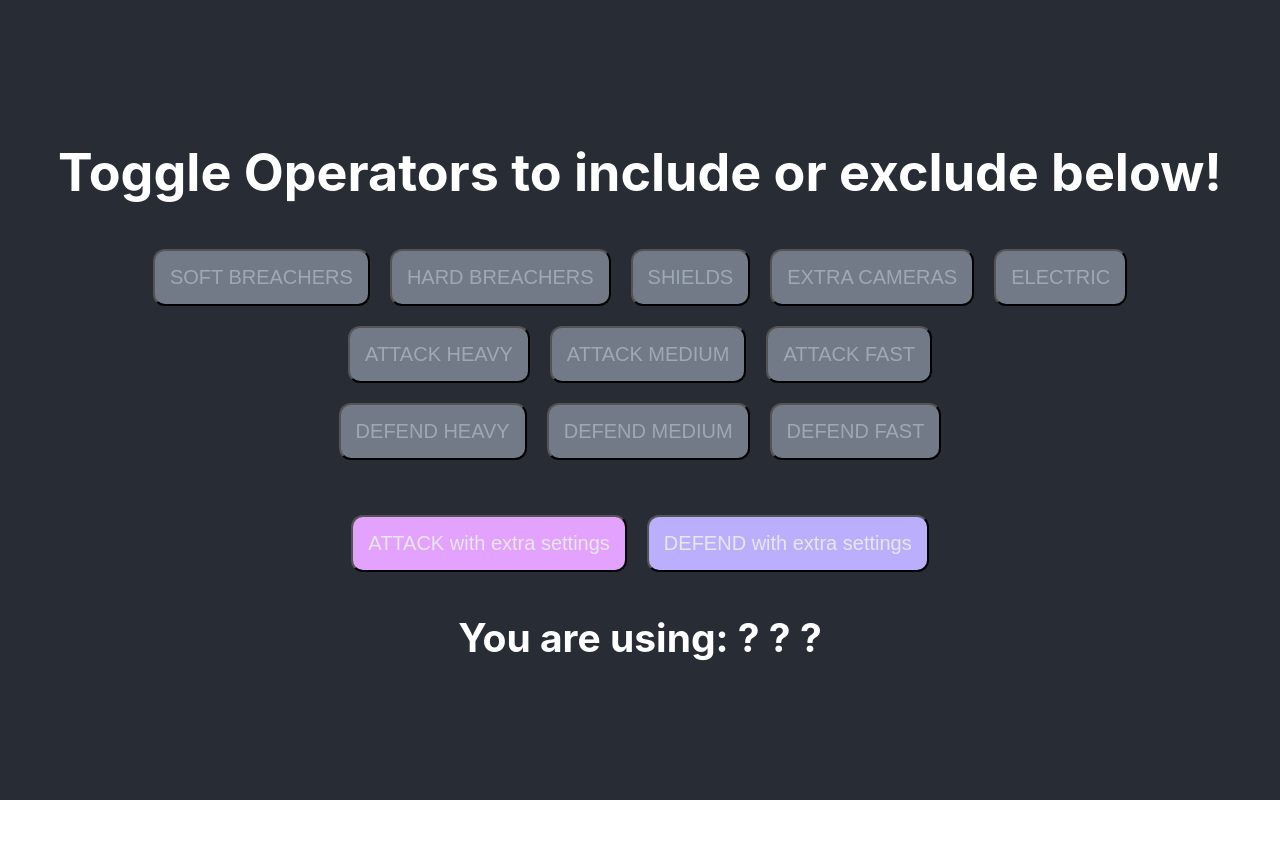
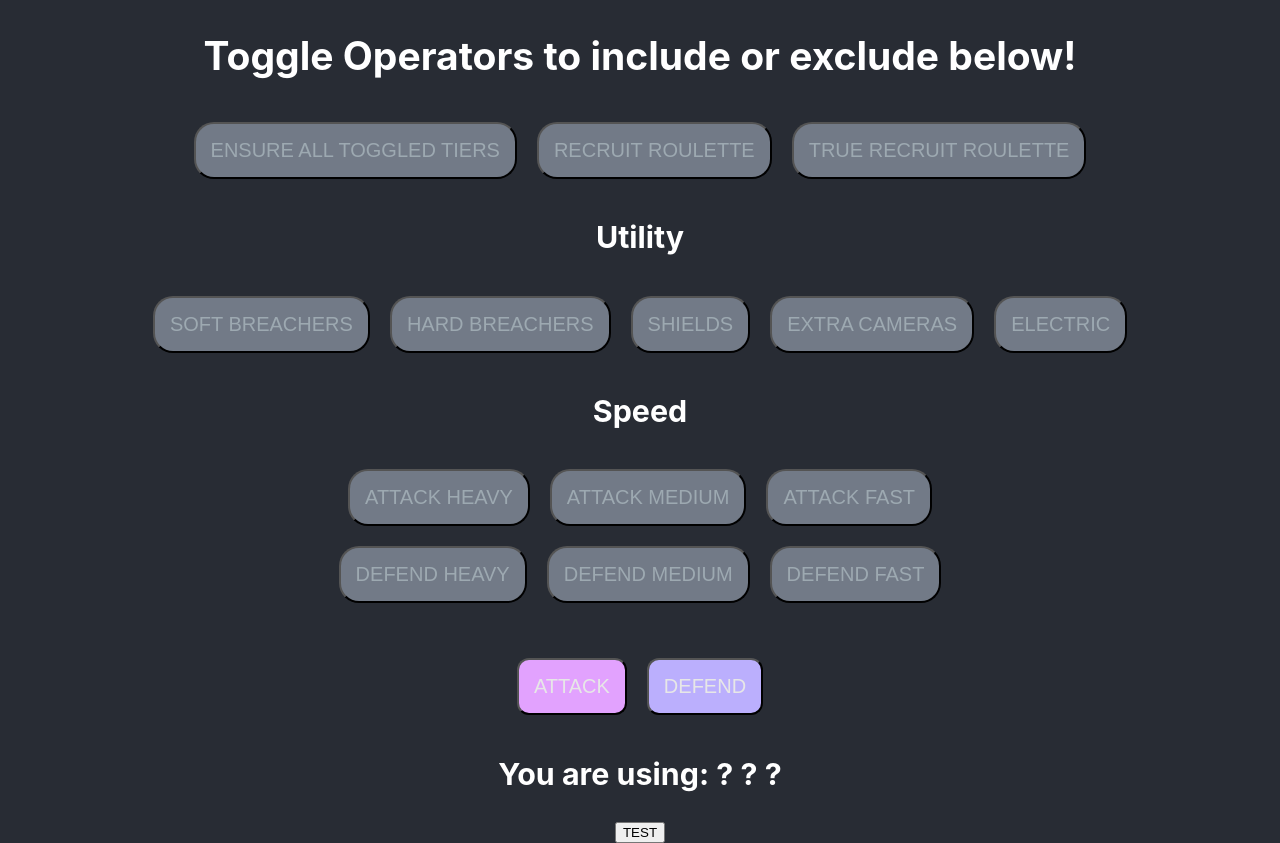
Before and after one commit to micahgrande/R6SRando, a React (Create React App) app: page / in a window 1280 px wide. Before the commit the page ends 800 px from the top, so only its background shows below. Built offline with nearby package versions, Linux system fonts and the light colour scheme.

Commit message:
Completed toggle category functionality

```diff
--- a/src/App.js
+++ b/src/App.js
@@ -28,6 +28,13 @@ const DefendFast = [3, 8, 9, 12, 16, 17, 19]
 const DefendMedium = [0, 1, 2, 6, 10, 11, 15, 22]
 const DefendHeavy = [4, 5, 7, 13, 14, 18, 20, 21, 23]
 
+let exclude = 0
+let high = 0
+let utilityCount = 0
+let utilityFlag = 0
+let speedCount = 0
+let speedFlag = 0
+
   const AttackStyle = {
     fontSize: "20px",
     backgroundColor: "#E2A2FE",
@@ -57,13 +64,31 @@ const DefendHeavy = [4, 5, 7, 13, 14, 18, 20, 21, 23]
     backgroundColor: "#727A87",
     padding: "15px",
     color: "#9DA9B1",
-    borderRadius: "12px",
+    borderRadius: "20px",
     margin: "10px"
   }
 
 function R6SRando() {
 
   let [Op, setOp] = useState("? ? ?") //variable shown as the name of who you're playing
+
+  const AllOptionsToggle = () => {
+    const button = document.getElementById("AllOptionsButton")
+          if (button.value === "OFF"){
+            exclude = 1
+            utilityToggle(button)
+          }
+          else {
+            exclude = 0
+            utilityToggle(button)
+          }
+  }
+  const RecruitRoulette = () => {
+    const button = document.getElementById("RecruitRoulette")
+  }
+  const TrueRecruitRoulette = () => {
+    const button = document.getElementById("TRUERecruitRoulette")
+  }
 
   //extra settings connected to similarly named buttons
         const SoftBreachToggle = () => {
@@ -73,14 +98,14 @@ function R6SRando() {
               AttackNumber[element]++
             })
             console.log("Attack: " + AttackNumber)
-            buttontoggle(button)
+            utilityToggle(button)
           }
           else {
             SoftBreach.forEach(function(element){
               AttackNumber[element]--
             })
             console.log("Attack: " + AttackNumber)
-            buttontoggle(button)
+            utilityToggle(button)
           }
         }
 
@@ -91,14 +116,14 @@ function R6SRando() {
               AttackNumber[element]++
             })
             console.log("Attack: " + AttackNumber)
-            buttontoggle(button)
+            utilityToggle(button)
           }
           else {
             HardBreach.forEach(function(element){
               AttackNumber[element]--
             })
             console.log("Attack: " + AttackNumber)
-            buttontoggle(button)
+            utilityToggle(button)
           }
         }
 
@@ -113,7 +138,7 @@ function R6SRando() {
             })
             console.log("Attack: " + AttackNumber)
             console.log("Defend: "+ DefendNumber)
-            buttontoggle(button)
+            utilityToggle(button)
           }
           else {
             ShieldAttack.forEach(function(element){
@@ -124,7 +149,7 @@ function R6SRando() {
             })
             console.log("Attack: "+AttackNumber)
             console.log("Defend: "+ DefendNumber)
-            buttontoggle(button)
+            utilityToggle(button)
           }
         }
         const CameraToggle = () => {
@@ -134,14 +159,14 @@ function R6SRando() {
               DefendNumber[element]++
             })
             console.log("Defend: " + DefendNumber)
-            buttontoggle(button)
+            utilityToggle(button)
           }
           else {
             Camera.forEach(function(element){
               DefendNumber[element]--
             })
             console.log("Defend: " + DefendNumber)
-            buttontoggle(button)
+            utilityToggle(button)
           }
         }
         const ElectricToggle = () => {
@@ -151,14 +176,15 @@ function R6SRando() {
               DefendNumber[element]++
             })
             console.log("Defend: " + DefendNumber)
-            buttontoggle(button)
+            utilityToggle(button)
+
           }
           else {
             Electric.forEach(function(element){
               DefendNumber[element]--
             })
             console.log("Defend: " + DefendNumber)
-            buttontoggle(button)
+            utilityToggle(button)
           }
         }
         const AttackHeavyToggle = () => {
@@ -168,14 +194,14 @@ function R6SRando() {
               AttackNumber[element]++
             })
             console.log("Attack: " + AttackNumber)
-            buttontoggle(button)
+            speedToggle(button)
           }
           else {
             AttackHeavy.forEach(function(element){
               AttackNumber[element]--
             })
             console.log("Attack: " + AttackNumber)
-            buttontoggle(button)
+            speedToggle(button)
           }
         }
         const AttackMediumToggle = () => {
@@ -185,14 +211,14 @@ function R6SRando() {
               AttackNumber[element]++
             })
             console.log("Attack: " + AttackNumber)
-            buttontoggle(button)
+            speedToggle(button)
           }
           else {
             AttackMedium.forEach(function(element){
               AttackNumber[element]--
             })
             console.log("Attack: " + AttackNumber)
-            buttontoggle(button)
+            speedToggle(button)
           }
         }
         const AttackFastToggle = () => {
@@ -202,14 +228,14 @@ function R6SRando() {
               AttackNumber[element]++
             })
             console.log("Attack: " + AttackNumber)
-            buttontoggle(button)
+            speedToggle(button)
           }
           else {
             AttackFast.forEach(function(element){
               AttackNumber[element]--
             })
             console.log("Attack: " + AttackNumber)
-            buttontoggle(button)
+            speedToggle(button)
           }
         }
         const DefendHeavyToggle = () => {
@@ -219,14 +245,14 @@ function R6SRando() {
               DefendNumber[element]++
             })
             console.log("Defend: " + DefendNumber)
-            buttontoggle(button)
+            speedToggle(button)
           }
           else {
             DefendHeavy.forEach(function(element){
               DefendNumber[element]--
             })
             console.log("Defend: " + DefendNumber)
-            buttontoggle(button)
+            speedToggle(button)
           }
         }
         const DefendMediumToggle = () => {
@@ -236,14 +262,14 @@ function R6SRando() {
               DefendNumber[element]++
             })
             console.log("Defend: " + DefendNumber)
-            buttontoggle(button)
+            speedToggle(button)
           }
           else {
             DefendMedium.forEach(function(element){
               DefendNumber[element]--
             })
             console.log("Defend: " + DefendNumber)
-            buttontoggle(button)
+            speedToggle(button)
           }
         }
         const DefendFastToggle = () => {
@@ -253,21 +279,29 @@ function R6SRando() {
               DefendNumber[element]++
             })
             console.log("Defend: " + DefendNumber)
-            buttontoggle(button)
+            speedToggle(button)
           }
           else {
             DefendFast.forEach(function(element){
               DefendNumber[element]--
             })
             console.log("Defend: " + DefendNumber)
-            buttontoggle(button)
+            speedToggle(button)
           }
         }
 
   const DoExtraAttack = () => { //called when ATTACK with extra settings button is pressed
     for (var i = 0; i < AttackNumber.length; i++){
       console.log(AttackNumber[i])
-      if(AttackNumber[i] > 1) {
+      high = 0
+      if (exclude === 1){
+        high--
+        if (utilityFlag === 1)
+          high++
+        if (speedFlag === 1)
+          high++
+      }
+      if(AttackNumber[i] > high) {
         AttackQueue.push(Attackers[i])
       }
     }
@@ -281,7 +315,15 @@ function R6SRando() {
   const DoExtraDefend = () => { //called when DEFEND with extra settings button is pressed
     for (var i = 0; i < DefendNumber.length; i++){
       console.log(DefendNumber[i])
-      if(DefendNumber[i] !== 0) { //
+      high = 0
+      if (exclude === 1){
+        high--
+        if (utilityFlag === 1)
+          high++
+        if (speedFlag === 1)
+          high++
+      }
+      if(DefendNumber[i] > high) {
         DefendQueue.push(Defenders[i])
       }
     }
@@ -293,28 +335,62 @@ function R6SRando() {
     DefendQueue = []
   }
 
-  const buttontoggle = (button) => { //Gray or color
+  const speedToggle = (button) => { //Gray or color
     if (button.value === "OFF"){
       button.value= "ON"
       button.style.backgroundColor = "#A2C5FE"
       button.style.color = "#e7e7e7"
+      speedCount++
     }
     else {
       button.value = "OFF"
       button.style.backgroundColor = "#727A87"
       button.style.color = "#9DA9B1"
+      speedCount--
     }
+    if (speedCount === 0)
+      speedFlag = 0
+    else
+      speedFlag = 1
+  }
+  const utilityToggle = (button) => { //Gray or color
+    if (button.value === "OFF"){
+      button.value= "ON"
+      button.style.backgroundColor = "#A2C5FE"
+      button.style.color = "#e7e7e7"
+      utilityCount++
+    }
+    else {
+      button.value = "OFF"
+      button.style.backgroundColor = "#727A87"
+      button.style.color = "#9DA9B1"
+      utilityCount--
+    }
+    if (utilityCount === 0)
+      utilityFlag = 0
+    else
+      utilityFlag = 1
   }
 
-  // const testfunction = () => {  //linked to test button
-  //   console.log(AttackNumber)
-  // }
+  const testfunction = () => {  //linked to test button
+    console.log("UtilityCount: " + utilityCount)
+    console.log("SpeedCount: " + speedCount)
+    console.log("UtilityFlag: " + utilityFlag)
+    console.log("SpeedFlag: " + speedFlag)
+    console.log("High: " + high)
+  }
 
 
 
   return (
     <div className="App-header">
-        <h1>Toggle Operators to include or exclude below!</h1>
+        <h2>Toggle Operators to include or exclude below!</h2>
+        <div className = "moreoptions">
+          <button id="AllOptionsButton" value = "OFF" style={ToggleDefault} onClick={AllOptionsToggle}>ENSURE ALL TOGGLED TIERS</button>
+          <button id="RecruitRoulette" value = "OFF" style={ToggleDefault} onClick={RecruitRoulette}>RECRUIT ROULETTE</button>
+          <button id="TRUERecruitRoulette" value = "OFF" style={ToggleDefault} onClick={TrueRecruitRoulette}>TRUE RECRUIT ROULETTE</button>
+        </div>
+        <h3>Utility</h3>
         <div className = "extrautility">
           <button id='SoftBreachersButton' value = "OFF" style = {ToggleDefault} onClick={SoftBreachToggle}>SOFT BREACHERS</button>
           <button id="HardBreachersButton" value = "OFF" style = {ToggleDefault} onClick={HardBreachToggle}>HARD BREACHERS</button>
@@ -322,6 +398,7 @@ function R6SRando() {
           <button id="CameraButton" value = "OFF" style = {ToggleDefault} onClick={CameraToggle}>EXTRA CAMERAS</button>
           <button id="ElectricButton" value = "OFF" style = {ToggleDefault} onClick={ElectricToggle}>ELECTRIC</button>
         </div>
+        <h3>Speed</h3>
         <div className = "extraattackarmorspeed">
           <button id="AttackHeavyButton" value = "OFF" style = {ToggleDefault} onClick={AttackHeavyToggle}>ATTACK HEAVY</button>
           <button id="AttackMediumButton" value = "OFF" style = {ToggleDefault} onClick={AttackMediumToggle}>ATTACK MEDIUM</button>
@@ -336,11 +413,11 @@ function R6SRando() {
           <h1> </h1>
         </div>
         <div className = "doextra">
-          <button id="ExtraAttack"style = {AttackStyle} onClick={DoExtraAttack}>ATTACK with extra settings</button>
-          <button style = {DefendStyle} onClick={DoExtraDefend}>DEFEND with extra settings</button>
+          <button id="ExtraAttack"style = {AttackStyle} onClick={DoExtraAttack}>ATTACK</button>
+          <button style = {DefendStyle} onClick={DoExtraDefend}>DEFEND</button>
         </div>
-        <h2>You are using: {Op}</h2>
-        {/*<button onClick={testfunction}>TEST</button> {/*take out when done*/}
+        <h3>You are using: {Op}</h3>
+        <button onClick={testfunction}>TEST</button> {/*take out when done*/}
     </div>
   );
 }
```
